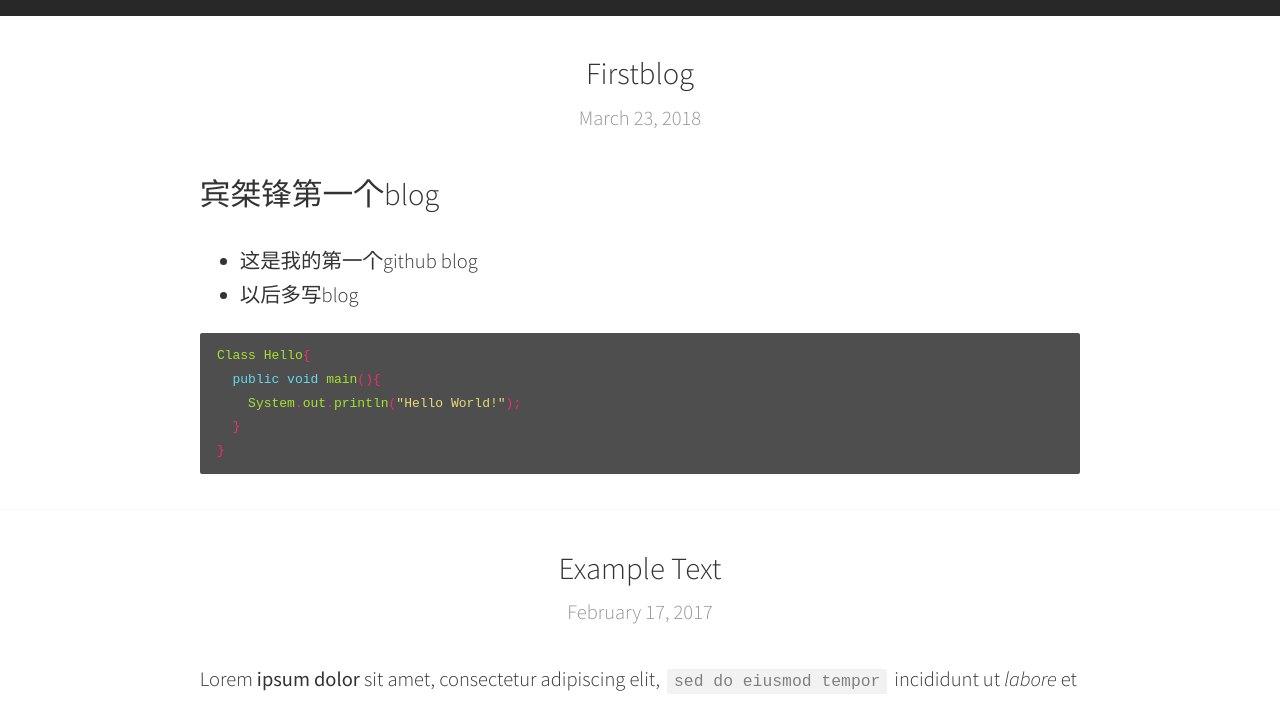
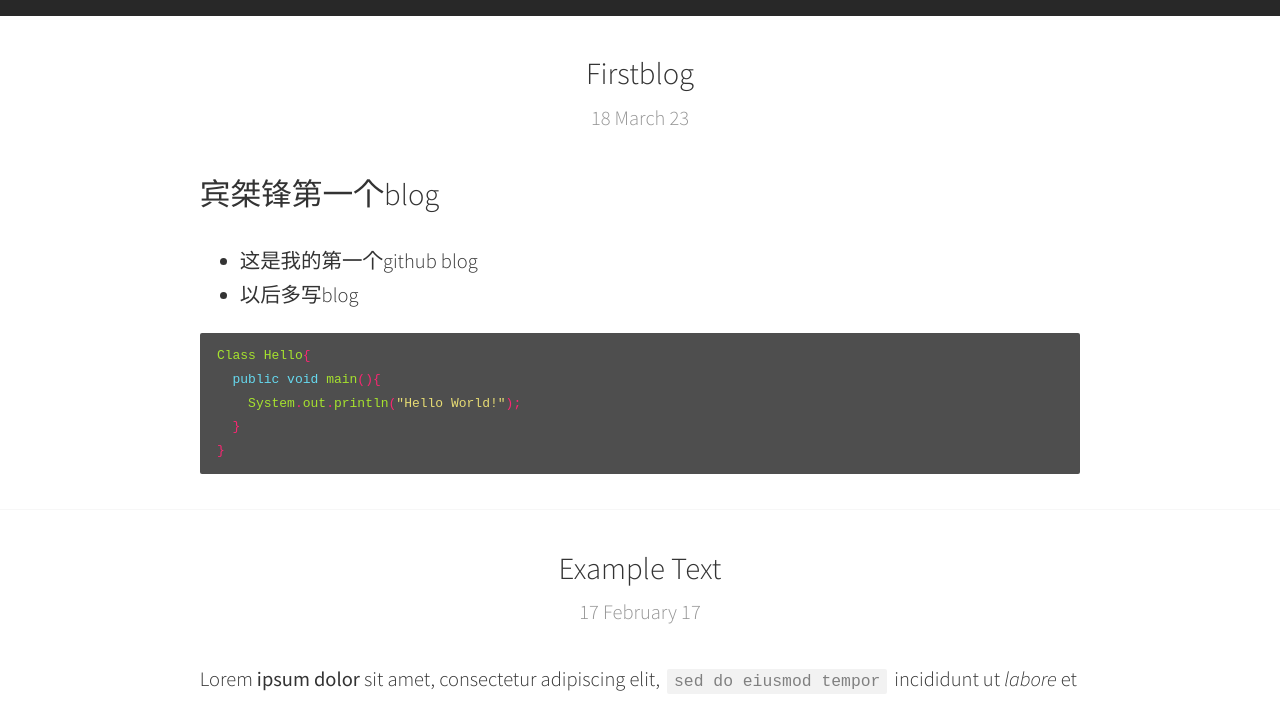
Before and after one commit to binjf/binjf.github.com, a Jekyll site: the page built from index.html, in a window 1280 px wide. Shown: the part 184-887 px from the top of the page. Built offline with Jekyll 4.4.1, drawn with Linux system fonts in a browser that asks for light colours; the list of posts is cut into pages by our own code.

Commit message:
update index and default

```diff
--- a/_layouts/default.html
+++ b/_layouts/default.html
@@ -5,7 +5,7 @@
   <article>
     <header>
       <h1><a href="{{ page.url | prepend: site.baseurl }}">{{ page.title }}</a></h1>
-      <time datetime="{{ page.date | date_to_xmlschema }}">{{ page.date | date: "%B %-d, %Y" }}</time>
+      <time datetime="{{ page.date | date_to_xmlschema }}">{{ page.date | date: "%y %B %-d" }}</time>
     </header>
 {{ content }}
     {% if site.comments.isso and page.comments %}
--- a/index.html
+++ b/index.html
@@ -7,7 +7,7 @@
   <article>
     <header>
       <h1><a href="{{ page.url | prepend: site.baseurl }}">{{ page.title }}</a></h1>
-      <time datetime="{{ page.date | date_to_xmlschema }}">{{ page.date | date: "%B %-d, %Y" }}</time>
+      <time datetime="{{ page.date | date_to_xmlschema }}">{{ page.date | date: "%y %B %-d" }}</time>
     </header>
 {{ page.excerpt }}
     {% unless page.excerpt == page.content %}
```
